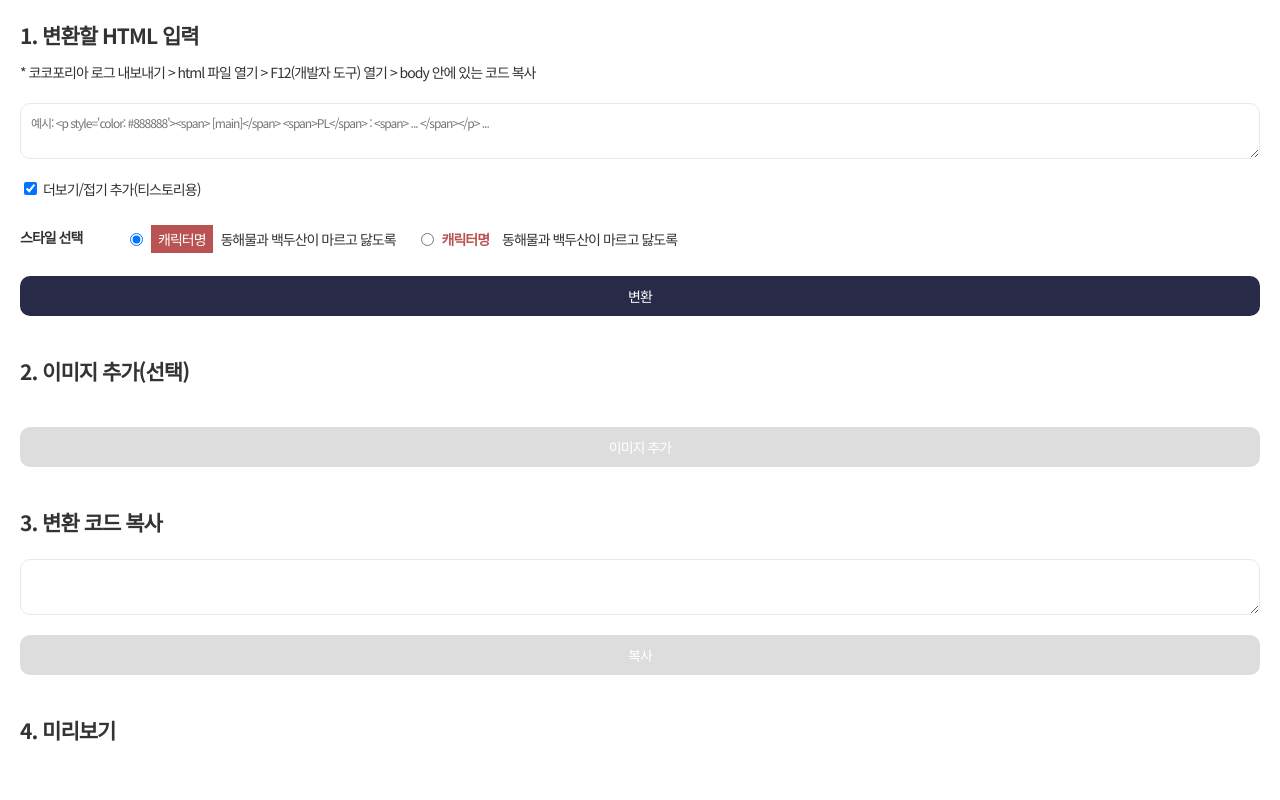
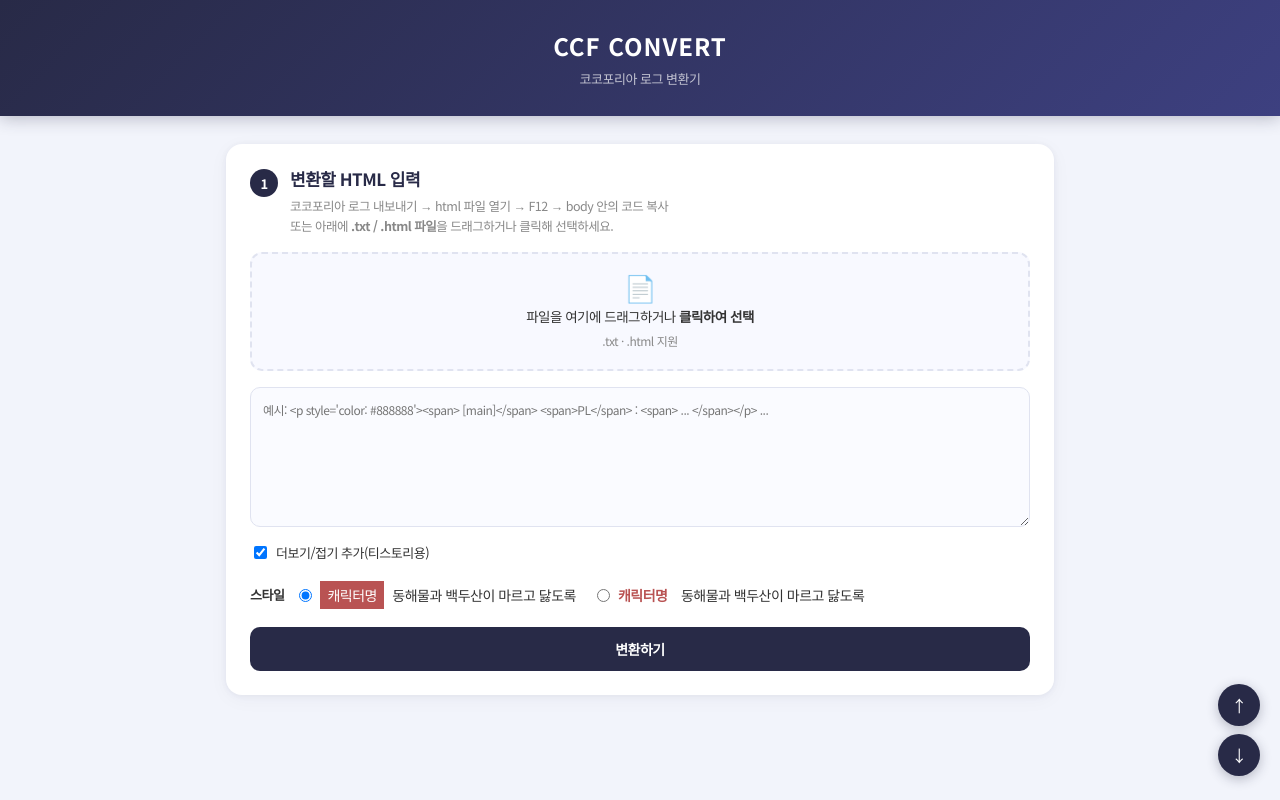
Before and after one commit to hazehazel/ccfs, a plain HTML site: page index.html in a window 1280 px wide. Drawn offline with Linux system fonts and the light colour scheme.

Commit message:
[CNG] update

```diff
--- a/index.html
+++ b/index.html
@@ -4,23 +4,44 @@
         <meta charset="UTF-8" />
         <meta name="viewport" content="width=device-width, initial-scale=1.0" />
         <title>CCF CONVERT</title>
+        <link rel="icon" type="image/svg+xml" href="./favicon.svg" />
         <link rel="stylesheet" href="./ccfs.min.css" />
     </head>
     <body>
-        <main class="wrap">
-            <div id="loader-wrap" class="loader-wrap">
-                <div class="loader"></div>
+        <div class="wrap">
+            <div id="loader-wrap" class="loader-wrap"><div class="loader"></div></div>
+
+            <header class="page-header">
+                <h1>CCF CONVERT</h1>
+                <p>코코포리아 로그 변환기</p>
+            </header>
+
+            <main class="inner-wrap">
+                <!-- Step 1 : 입력 -->
+                <section class="step step01">
+                    <div class="step-head">
+                        <span class="step-badge">1</span>
+                        <div>
+                            <h2>변환할 HTML 입력</h2>
+                            <p class="desc">
+                                코코포리아 로그 내보내기 → html 파일 열기 → F12 → body 안의 코드 복사<br />
+                                또는 아래에 <b>.txt / .html 파일</b>을 드래그하거나 클릭해 선택하세요.
+                            </p>
+                        </div>
                     </div>
 
-            <div class="inner-wrap">
-                <section class="step step01">
-                    <div class="title-wrap">
-                        <h2>1. 변환할 HTML 입력</h2>
-                        <div class="desc">* 코코포리아 로그 내보내기 > html 파일 열기 > F12(개발자 도구) 열기 > body 안에 있는 코드 복사</div>
+                    <!-- 파일 업로드 존 -->
+                    <div class="upload-zone" id="upload-zone">
+                        <input type="file" id="file-input" accept=".txt,.html,.htm" hidden />
+                        <span class="upload-icon">📄</span>
+                        <span class="upload-text">파일을 여기에 드래그하거나 <b>클릭하여 선택</b></span>
+                        <span class="upload-hint">.txt · .html 지원</span>
+                        <span class="file-name" id="file-name"></span>
                     </div>
 
                     <textarea id="text_wrap" placeholder="예시: <p style='color: #888888'><span> [main]</span> <span>PL</span> : <span> ... </span></p> ..." aria-label="변환할 HTML 입력란"></textarea>
 
+                    <div class="options-row">
                         <div class="option-wrap">
                             <label for="option_more">
                                 <input type="checkbox" id="option_more" checked />
@@ -28,7 +49,7 @@
                             </label>
                         </div>
                         <div class="style-wrap">
-                        <b>스타일 선택</b>
+                            <b>스타일</b>
                             <div>
                                 <label class="style-0" for="style_0">
                                     <input type="radio" name="convert_style" id="style_0" value="0" checked />
@@ -46,32 +67,58 @@
                                 </label>
                             </div>
                         </div>
-                    <button id="convert" type="button">변환</button>
-                </section>
-                <section class="step step02">
-                    <div class="title-wrap">
-                        <h2>2. 이미지 추가(선택)</h2>
                     </div>
 
-                    <div id="img_input_wrap" class="img-input-wrap"></div>
-
-                    <button id="convertImg" type="button" disabled>이미지 추가</button>
+                    <button id="convert" type="button">변환하기</button>
                 </section>
 
-                <section class="step step03">
-                    <div class="title-wrap">
-                        <h2>3. 변환 코드 복사</h2>
+                <!-- Step 2 : 이미지 추가 -->
+                <section class="step step02 step-hidden">
+                    <div class="step-head">
+                        <span class="step-badge">2</span>
+                        <h2>이미지 추가 <span class="step-optional">(선택)</span></h2>
                     </div>
-                    <textarea id="result" aria-label="결과 코드"></textarea>
+                    <div id="img_input_wrap" class="img-input-wrap"></div>
+                    <button id="convertImg" type="button" disabled>이미지 적용</button>
+                </section>
+
+                <!-- Step 3 : 결과 복사 -->
+                <section class="step step03 step-hidden">
+                    <div class="step-head">
+                        <span class="step-badge">3</span>
+                        <div>
+                            <h2>변환 코드 복사</h2>
+                            <span class="line-count" id="line-count"></span>
+                        </div>
+                    </div>
+                    <textarea id="result" aria-label="결과 코드" readonly></textarea>
                     <button id="copy" type="button" disabled>복사</button>
                 </section>
 
-                <section class="step step04">
-                    <div class="title-wrap"><h2>4. 미리보기</h2></div>
-                    <div id="result_preview"></div>
+                <!-- Step 4 : 미리보기 + 편집 -->
+                <section class="step step04 step-hidden">
+                    <div class="step-head">
+                        <span class="step-badge">4</span>
+                        <div>
+                            <h2>미리보기</h2>
+                            <p class="desc">텍스트를 직접 수정한 뒤 코드로 복사할 수 있습니다.</p>
+                        </div>
+                    </div>
+                    <div id="result_preview" class="preview-area"></div>
+                    <button class="preview-expand-btn" id="preview-expand" style="display: none">▼ 전체 미리보기 펼치기</button>
+                    <div class="edit-btn-row">
+                        <button id="edit-toggle" type="button" class="btn-secondary">편집 모드</button>
+                        <button id="edit-copy" type="button" class="btn-edit-copy" disabled>수정 코드 복사</button>
+                    </div>
                 </section>
+            </main>
         </div>
-        </main>
+        <!-- 스크롤 플로팅 버튼 -->
+        <div class="scroll-btns">
+            <button class="scroll-btn" id="scroll-top" onclick="window.scrollTo({ top: 0, behavior: 'smooth' })" title="맨 위로">↑</button>
+            <button class="scroll-btn" id="scroll-bottom" onclick="window.scrollTo({ top: document.body.scrollHeight, behavior: 'smooth' })" title="맨 아래로">↓</button>
+        </div>
+
         <script src="./ccfs.min.js"></script>
     </body>
 </html>
```
Also changed, not shown: ccfs.min.css, ccfs.min.js, favicon.svg (added). Lines whose indentation alone changed are shown as unchanged.
